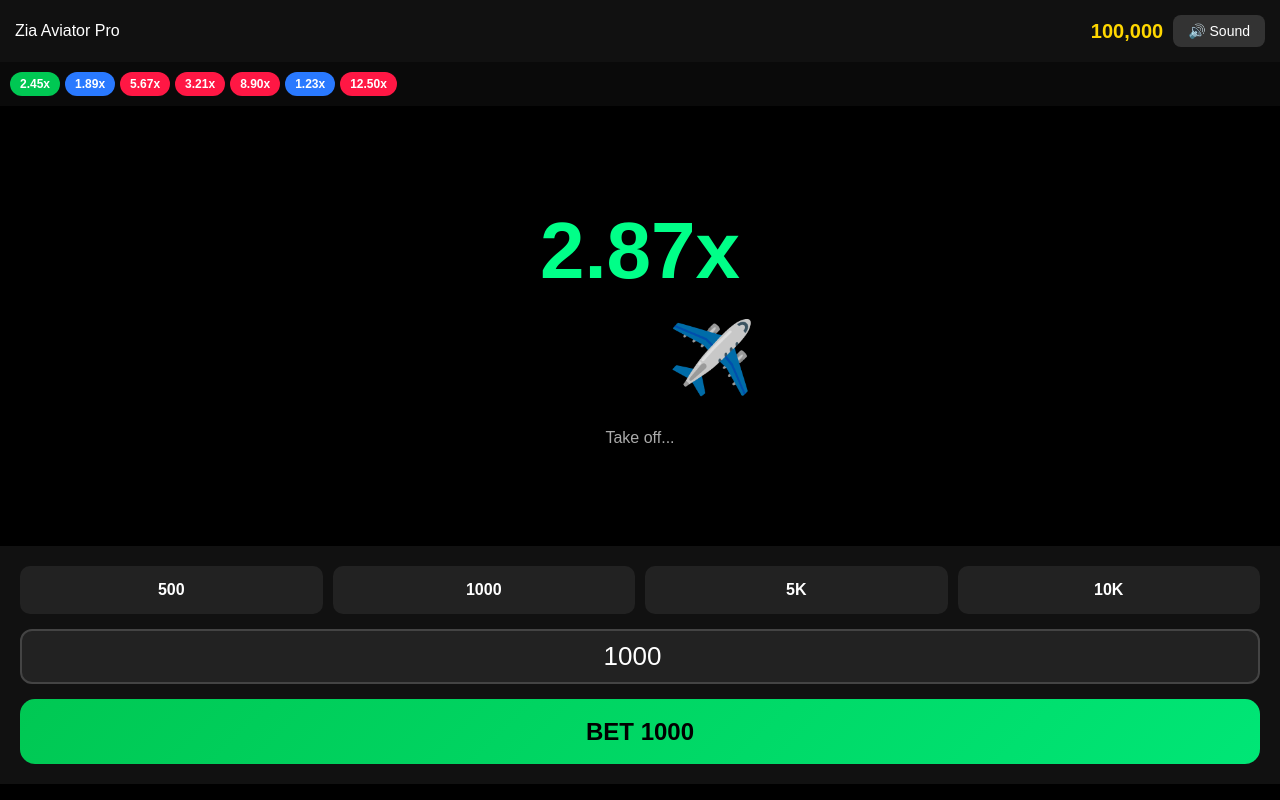
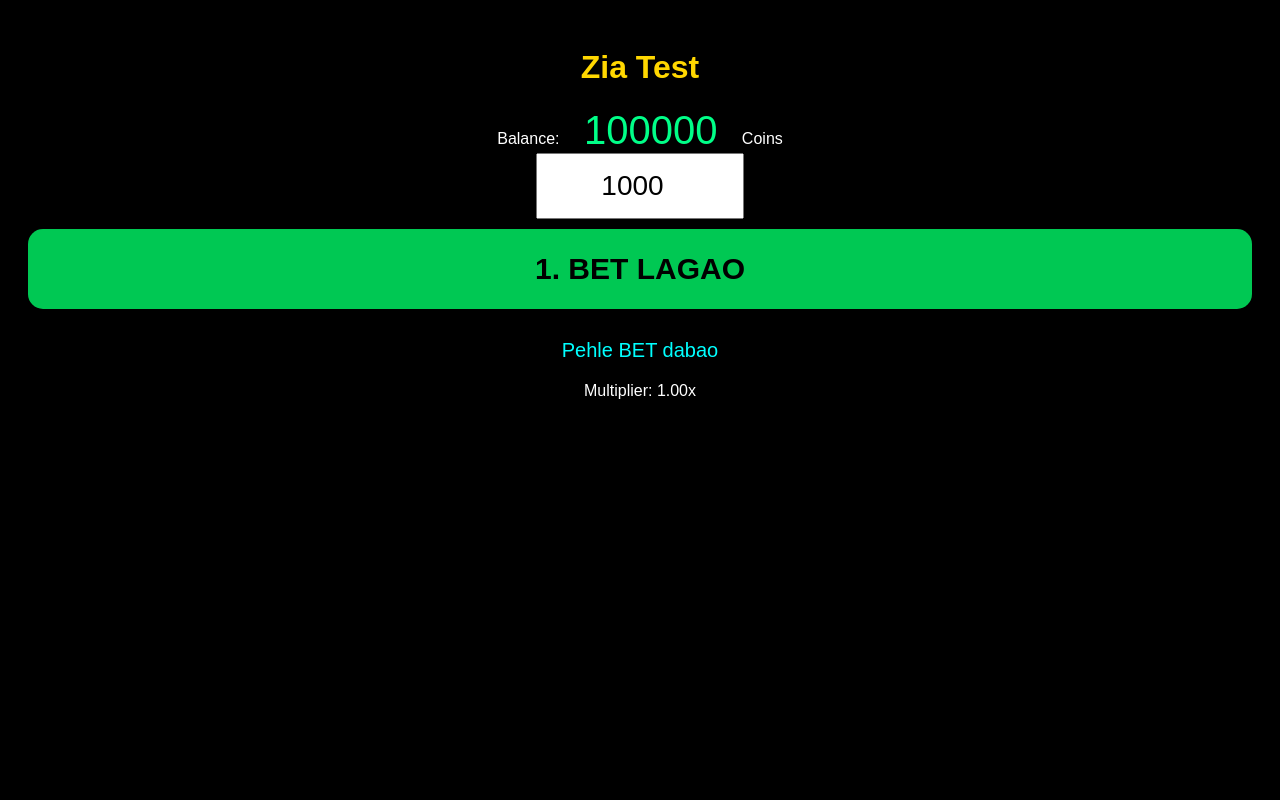
Before and after one commit to ziakhanfr11/Aviator--Game, a plain HTML site: page index.html in a window 1280 px wide. Drawn offline with Linux system fonts and the light colour scheme.

Commit message:
Update index.html

```diff
--- a/index.html
+++ b/index.html
@@ -2,185 +2,101 @@
 <html>
 <head>
 <meta name="viewport" content="width=device-width, initial-scale=1.0">
-<title>Zia Aviator Pro Max</title>
+<title>Test</title>
 <style>
-*{margin:0;padding:0;box-sizing:border-box}
-body{background:#000;color:#fff;font-family:Arial}
-.top{padding:15px;background:#111;display:flex;justify-content:space-between;align-items:center}
-.coins{color:#ffd700;font-size:20px;font-weight:bold}
-.mute{padding:8px 15px;background:#333;border:none;color:#fff;border-radius:8px;font-size:14px}
-.game{height:55vh;background:#000;display:flex;flex-direction:column;align-items:center;justify-content:center}
-#mult{font-size:80px;font-weight:900;color:#00ff88;transition:0.1s}
-.crash{color:#ff3333 !important;transform:scale(1.1)}
-#plane{font-size:70px;margin:20px;transition:0.1s}
-.status{color:#aaa;font-size:16px;margin-top:10px}
-.panel{padding:20px;background:#111}
-.bet-row{display:flex;gap:10px;margin-bottom:15px}
-.bet-row button{flex:1;padding:15px;background:#222;border:none;color:#fff;border-radius:10px;font-size:16px;font-weight:bold}
-input{width:100%;height:55px;font-size:26px;text-align:center;background:#222;color:#fff;border:2px solid #444;border-radius:12px}
-.main-btn{width:100%;height:65px;font-size:24px;font-weight:900;border:none;border-radius:15px;margin-top:15px}
-.bet{background:linear-gradient(135deg,#00c853,#00e676);color:#000}
-.cash{background:linear-gradient(135deg,#ff1744,#ff5252);color:#fff;display:none}
-.hist{display:flex;gap:5px;padding:10px;overflow-x:auto;background:#0a0a0a}
-.hist span{padding:5px 10px;border-radius:15px;font-size:12px;font-weight:bold}
-.g{background:#00c853}.r{background:#ff1744}.b{background:#2979ff}
+body{background:#000;color:#fff;font-family:Arial;text-align:center;padding:20px}
+h1{color:#ffd700}
+#bal{font-size:40px;color:#00ff88;margin:20px}
+button{width:100%;height:80px;font-size:30px;font-weight:bold;border:none;border-radius:15px;margin:10px 0}
+#bet{background:#00c853;color:#000}
+#cash{background:#d50000;color:#fff}
+input{width:200px;height:60px;font-size:28px;text-align:center}
+#msg{font-size:20px;margin:20px;color:#0ff}
 </style>
 </head>
 <body>
 
-<div class="top">
-  <div>Zia Aviator Pro</div>
-  <div style="display:flex;gap:10px;align-items:center">
-    <div class="coins" id="bal">100000</div>
-    <button class="mute" id="muteBtn" onclick="toggleMute()">🔊 Sound</button>
-  </div>
-</div>
+<h1>Zia Test</h1>
+<div>Balance: <span id="bal">100000</span> Coins</div>
 
-<div class="hist" id="hist"></div>
+<input id="amt" value="1000" type="number">
 
-<div class="game">
-  <div id="mult">1.00x</div>
-  <div id="plane">✈️</div>
-  <div class="status" id="status">Next round starting...</div>
-</div>
+<button id="bet" onclick="doBet()">1. BET LAGAO</button>
+<button id="cash" onclick="doCash()" style="display:none">2. CASHOUT KARO</button>
 
-<div class="panel">
-  <div class="bet-row">
-    <button onclick="setBet(500)">500</button>
-    <button onclick="setBet(1000)">1000</button>
-    <button onclick="setBet(5000)">5K</button>
-    <button onclick="setBet(10000)">10K</button>
-  </div>
-  <input id="betInput" value="1000" type="number">
-  <button class="main-btn bet" id="betBtn" onclick="bet()">BET 1000</button>
-  <button class="main-btn cash" id="cashBtn" onclick="cashout()">CASH OUT 0</button>
-</div>
+<div id="msg">Pehle BET dabao</div>
+<div id="mult">Multiplier: 1.00x</div>
 
 <script>
 let balance = 100000;
-let betAmount = 1000;
+let betAmt = 1000;
+let betLaga = false;
 let mult = 1.00;
-let crashAt = 2.0;
-let gameRunning = false;
-let betActive = false;
-let cashed = false;
-let soundOn = true;
-let gameLoop = null;
-let history = [2.45, 1.89, 5.67, 3.21, 8.90, 1.23, 12.5];
+let timer = null;
 
-function toggleMute(){
-  soundOn = !soundOn;
-  document.getElementById('muteBtn').innerText = soundOn ? '🔊 Sound' : '🔇 Mute';
+function upd(){
+  document.getElementById('bal').innerText = balance;
+  document.getElementById('amt').value = betAmt;
 }
 
-function setBet(amt){
-  betAmount = amt;
-  document.getElementById('betInput').value = amt;
-  document.getElementById('betBtn').innerText = 'BET ' + amt.toLocaleString();
+document.getElementById('amt').onchange = function(){
+  betAmt = parseInt(this.value);
 }
 
-document.getElementById('betInput').oninput = function(){
-  betAmount = parseInt(this.value) || 1000;
-  document.getElementById('betBtn').innerText = 'BET ' + betAmount.toLocaleString();
-}
-
-function updateUI(){
-  document.getElementById('bal').innerText = balance.toLocaleString();
-}
-
-function drawHistory(){
-  document.getElementById('hist').innerHTML = history.map(m => {
-    let cls = m < 2 ? 'b' : m < 3 ? 'g' : 'r';
-    return `<span class="${cls}">${m.toFixed(2)}x</span>`;
-  }).join('');
-}
-
-function bet(){
-  if(gameRunning || betActive){
-    alert('Round chal raha hai! Next round ka wait karo');
-    return;
-  }
-  if(balance < betAmount){
-    alert('Coins khatam! Page refresh karo 100000 wapis mil jayenge');
+// BET BUTTON
+function doBet(){
+  if(betLaga){
+    alert('Pehle CASHOUT karo bhai!');
     return;
   }
 
-  balance -= betAmount;
-  betActive = true;
-  cashed = false;
+  if(balance < betAmt){
+    alert('Coins kam hain!');
+    return;
+  }
 
-  document.getElementById('betBtn').style.display = 'none';
-  document.getElementById('cashBtn').style.display = 'block';
-  document.getElementById('status').innerText = 'Bet placed! Good luck...';
-  updateUI();
+  // PAISA KAT GAYA
+  balance = balance - betAmt;
+  betLaga = true;
+
+  document.getElementById('bet').style.display = 'none';
+  document.getElementById('cash').style.display = 'block';
+  document.getElementById('msg').innerText = 'Bet lag gaya! ' + betAmt + ' coins kat gaye';
+
+  // Multiplier barhana shuru
+  mult = 1.00;
+  timer = setInterval(function(){
+    mult = mult + 0.05;
+    document.getElementById('mult').innerText = 'Multiplier: ' + mult.toFixed(2) + 'x';
+    document.getElementById('cash').innerText = '2. CASHOUT ' + Math.floor(betAmt * mult);
+  }, 100);
+
+  upd();
 }
 
-function cashout(){
-  if(!betActive || cashed) return;
+// CASHOUT BUTTON
+function doCash(){
+  if(!betLaga){
+    alert('Pehle BET lagao!');
+    return;
+  }
 
-  cashed = true;
-  let win = Math.floor(betAmount * mult);
-  balance += win;
+  clearInterval(timer);
 
-  document.getElementById('cashBtn').innerText = 'WON ' + win.toLocaleString();
-  document.getElementById('cashBtn').disabled = true;
-  document.getElementById('status').innerText = 'Cashed out at ' + mult.toFixed(2) + 'x! 🎉';
+  let win = Math.floor(betAmt * mult);
+  balance = balance + win;
 
-  updateUI();
+  document.getElementById('cash').style.display = 'none';
+  document.getElementById('bet').style.display = 'block';
+  document.getElementById('msg').innerText = 'Cashout ho gaya! ' + win + ' coins mile';
+  document.getElementById('mult').innerText = 'Multiplier: 1.00x';
+
+  betLaga = false;
+  upd();
 }
 
-function newRound(){
-  gameRunning = true;
-  betActive = false;
-  cashed = false;
-  mult = 1.00;
-  crashAt = 1 + Math.random() * 15; // 1x to 16x
+upd();
+</script>
 
-  document.getElementById('mult').innerText = '1.00x';
-  document.getElementById('mult').className = '';
-  document.getElementById('plane').style.transform = 'translateX(0px)';
-  document.getElementById('status').innerText = 'Take off...';
-
-  document.getElementById('betBtn').style.display = 'block';
-  document.getElementById('cashBtn').style.display = 'none';
-  document.getElementById('cashBtn').disabled = false;
-  document.getElementById('cashBtn').innerText = 'CASH OUT 0';
-
-  gameLoop = setInterval(() => {
-    if(!gameRunning) {
-      clearInterval(gameLoop);
-      return;
-    }
-
-    mult += 0.025;
-    document.getElementById('mult').innerText = mult.toFixed(2) + 'x';
-    document.getElementById('plane').style.transform = 'translateX(' + (mult * 25) + 'px)';
-
-    // Live cashout update
-    if(betActive && !cashed){
-      document.getElementById('cashBtn').innerText = 'CASH OUT ' + Math.floor(betAmount * mult).toLocaleString();
-    }
-
-    if(mult >= crashAt){
-      gameRunning = false;
-      clearInterval(gameLoop);
-      document.getElementById('mult').innerText = mult.toFixed(2) + 'x CRASHED';
-      document.getElementById('mult').className = 'crash';
-      document.getElementById('status').innerText = 'Flew away! Next round in 4s...';
-
-      history.unshift(mult);
-      if(history.length > 12) history.pop();
-      drawHistory();
-
-      setTimeout(newRound, 4000);
-    }
-  }, 40);
-}
-
-// Start
-drawHistory();
-updateUI();
-setTimeout(newRound, 2000);
-</script>
 </body>
-    </html>
+</html>
```
